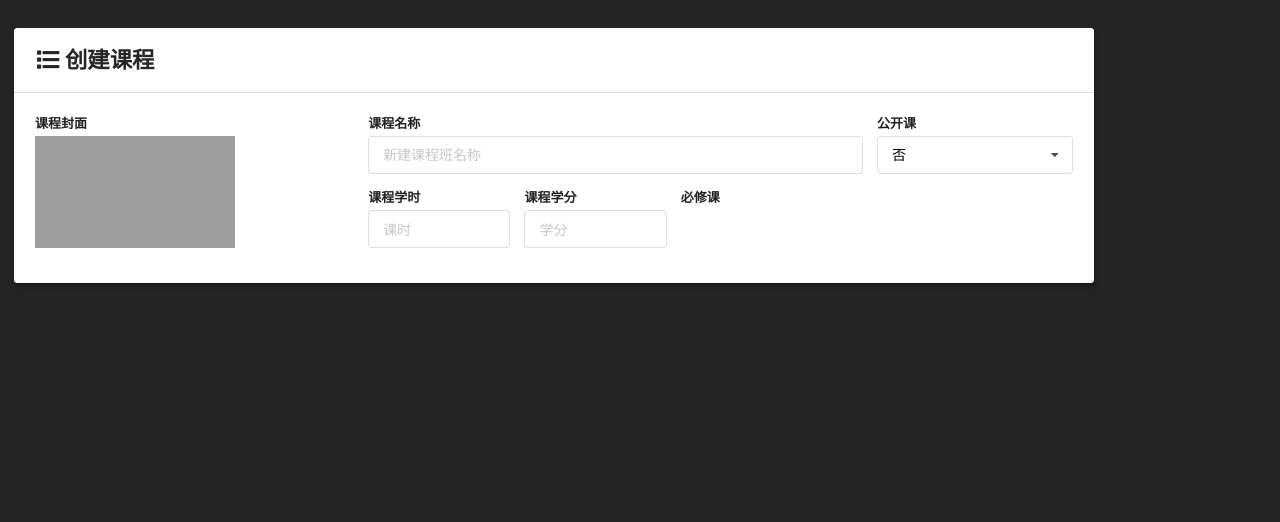
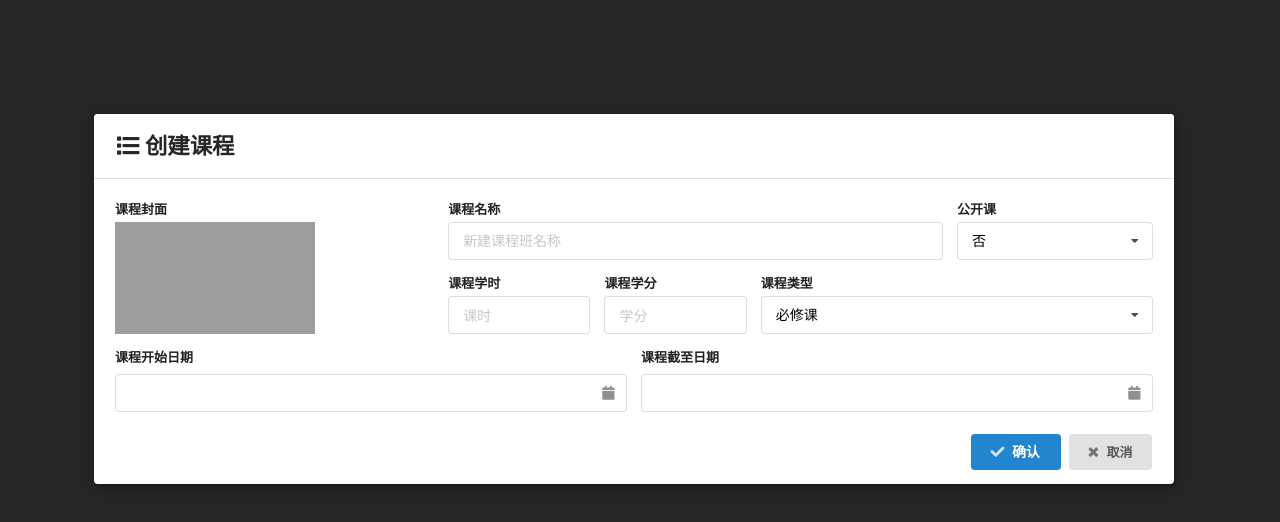
Before and after one commit to ouguangye/lesson, a React (Create React App) app: page /create in a window 1280 px wide. Shown: the top 522 px of the page. Built offline with nearby package versions, Linux system fonts and the light colour scheme; grey boxes are pictures that could not be loaded.

Commit message:
已经搭建完创建课程的页面

```diff
--- a/src/component/MainPage/main.css
+++ b/src/component/MainPage/main.css
@@ -99,3 +99,8 @@
 .text{
     color: black !important
 }
+
+.scrolling {
+    margin-top:100px !important;
+    margin-left: 80px !important;
+}
--- /dev/null
+++ b/src/component/createLessons/Button.js
@@ -0,0 +1,18 @@
+const Button = () => {
+    return(
+        <div className="fields" style={{float:"right"}}>
+            <button type="submit" className="ui blue button"
+               style={{marginRight: "8px"}} >
+                   <i aria-hidden="true" className="check icon"></i>
+                   确认
+            </button>
+            <button type="button" className="ui small button"
+               style={{marginRight: "8px"}} >
+                   <i aria-hidden="true" className="cancel icon"></i>
+                   取消
+            </button>
+        </div>
+    )
+}
+
+export default Button;
--- /dev/null
+++ b/src/component/createLessons/Date.js
@@ -0,0 +1,23 @@
+const DatePart = (label,name) => {
+    return (
+        <div className="field">
+            <label>{label}</label>
+            <div className="ui fluid icon input"
+                style={{margin:"8px 0px",alignItems:"baseline"}}>
+                    <i aria-hidden="true" className="calendar icon"></i>
+                    <input id={name} name={name} type="text"></input>
+            </div>
+        </div>
+    )
+}
+
+const Date = () => {
+    return (
+        <div className="equal width fields">
+            {DatePart("课程开始日期","startDate")}
+            {DatePart("课程截至日期","endDate")}
+        </div>
+    )
+}
+
+export default Date;
--- a/src/component/createLessons/InfField.js
+++ b/src/component/createLessons/InfField.js
@@ -17,7 +17,15 @@ const InfField = () => {
                 </div>
             </div>
             <div className="field">
-                <label>必修课</label>
+                <label>课程类型</label>
+                <div name="type" role="listbox" aria-expanded="false"
+                    className="ui selection dropdown" tabIndex="0">
+                    <div aria-atomic="true" aria-live="polite"
+                        role="alert" className="divider text">
+                            必修课
+                    </div>
+                    <i aria-hidden="true" className="dropdown icon" ></i>
+                </div>
             </div>
         </div>
     )
--- a/src/component/createLessons/LessonModal.js
+++ b/src/component/createLessons/LessonModal.js
@@ -1,6 +1,8 @@
 import React from 'react';
 import ReactDOM from 'react-dom';
 import Part1 from './part1';
+import Date from './Date';
+import Button from './Button';
 
 const LessonModal = () => {
     return ReactDOM.createPortal(
@@ -14,11 +16,9 @@ const LessonModal = () => {
                     <div className="content">
                         <form className="ui form">
                             <Part1/>
-                            <div></div>
-                            <div></div>
-                            <div></div>
-                            <div></div>
-                            <div></div>
+                            <Date/>
+                            <div className="ui error message"></div>
+                            <Button/>
                         </form>
                     </div>
                </div>
--- a/src/component/createLessons/part1.js
+++ b/src/component/createLessons/part1.js
@@ -5,9 +5,6 @@ import DropDown from './DropDown';
 
 
 const Part1 = () => {
-
-
-
 
     return(
         <div className="ui grid">
```
